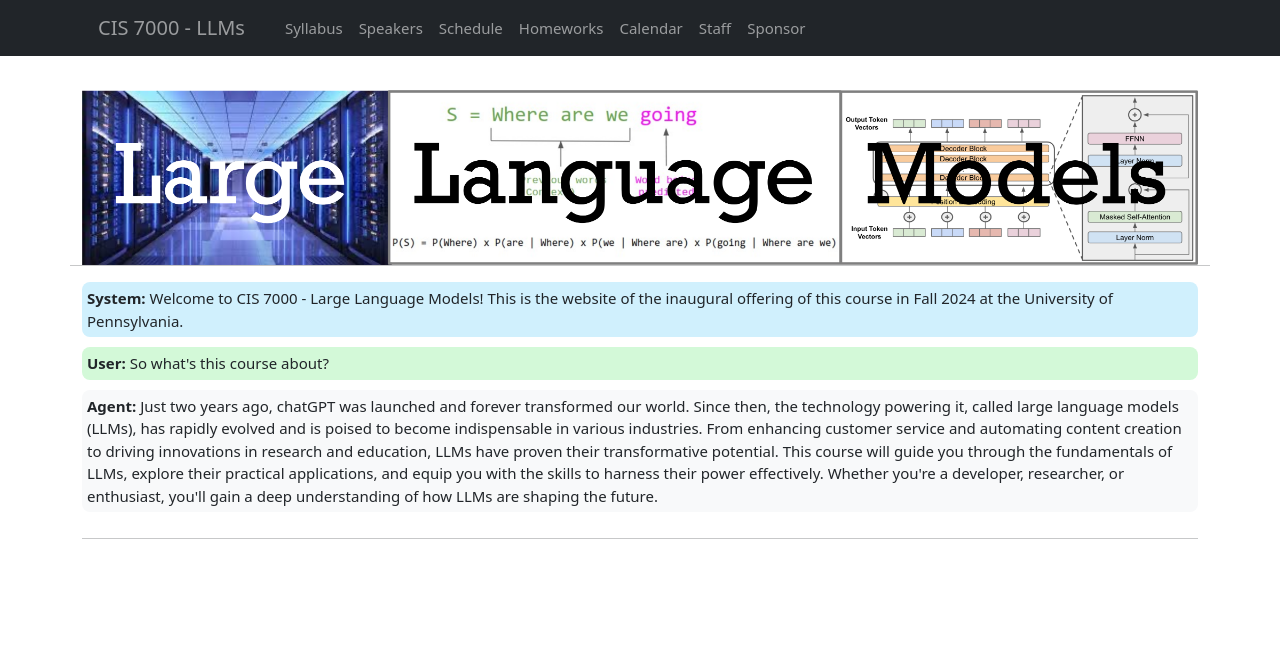
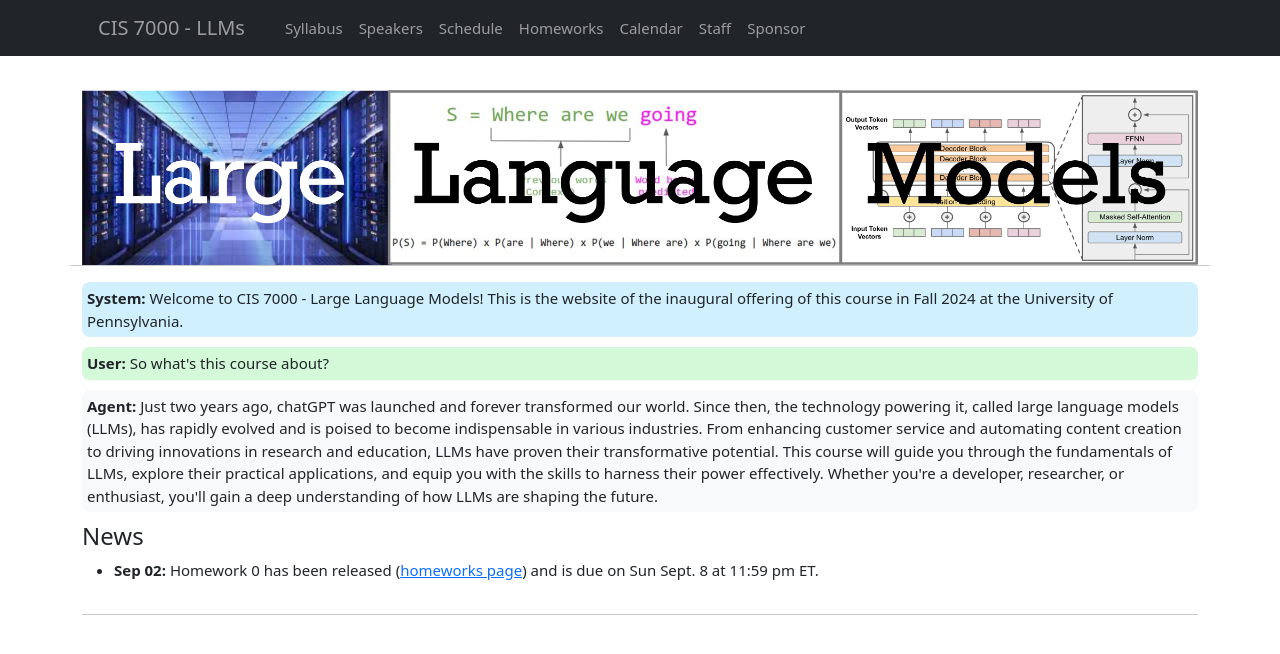
Before and after one commit to llm-class/llm-class.github.io, a Jekyll site: the page built from index.html, in a window 1280 px wide. Shown: the top 654 px of the page. Built offline with Jekyll 4.4.1, drawn with Linux system fonts in a browser that asks for light colours.

Commit message:
added news section to main page

```diff
--- a/_data/news.yml
+++ b/_data/news.yml
@@ -1,2 +1,2 @@
-- date: "Dec'17"
-  content: "Rightingcode.org started!"
+- date: "Sep 02"
+  content: "Homework 0 has been released (<a href=\"homeworks.html\">homeworks page</a>) and is due on Sun Sept. 8 at 11:59 pm ET."
--- a/index.html
+++ b/index.html
@@ -15,23 +15,6 @@ layout: default
   <hr width="100%"/>
 </div>
 
-<!--
-<div class="row">
-	<div class="col-md-12">
-		<div class='page-header'><h4>News</h4></div>
-	</div>
-	<div class="col-md-12">
-		<ul>
-		{% for news in site.data.news %}
-		<li>	<b>	{{news.date}}: </b>
-				{{news.content}}
-		</li>
-		{% endfor %}
-	</ul>
-		</div>
-</div>
--->
-
 <div class='row'>
     <div class="col-md-12">
         <div style="background-color: #d0f0fd; padding: 5px; margin-bottom: 10px; border-radius: 8px;">
@@ -47,3 +30,18 @@ layout: default
         </div>
     </div>
 </div>
+
+<div class="row">
+	<div class="col-md-12">
+		<div class='page-header'><h4>News</h4></div>
+	</div>
+	<div class="col-md-12">
+		<ul>
+		{% for news in site.data.news %}
+		<li>	<b>	{{news.date}}: </b>
+				{{news.content}}
+		</li>
+		{% endfor %}
+	</ul>
+		</div>
+</div>
```
